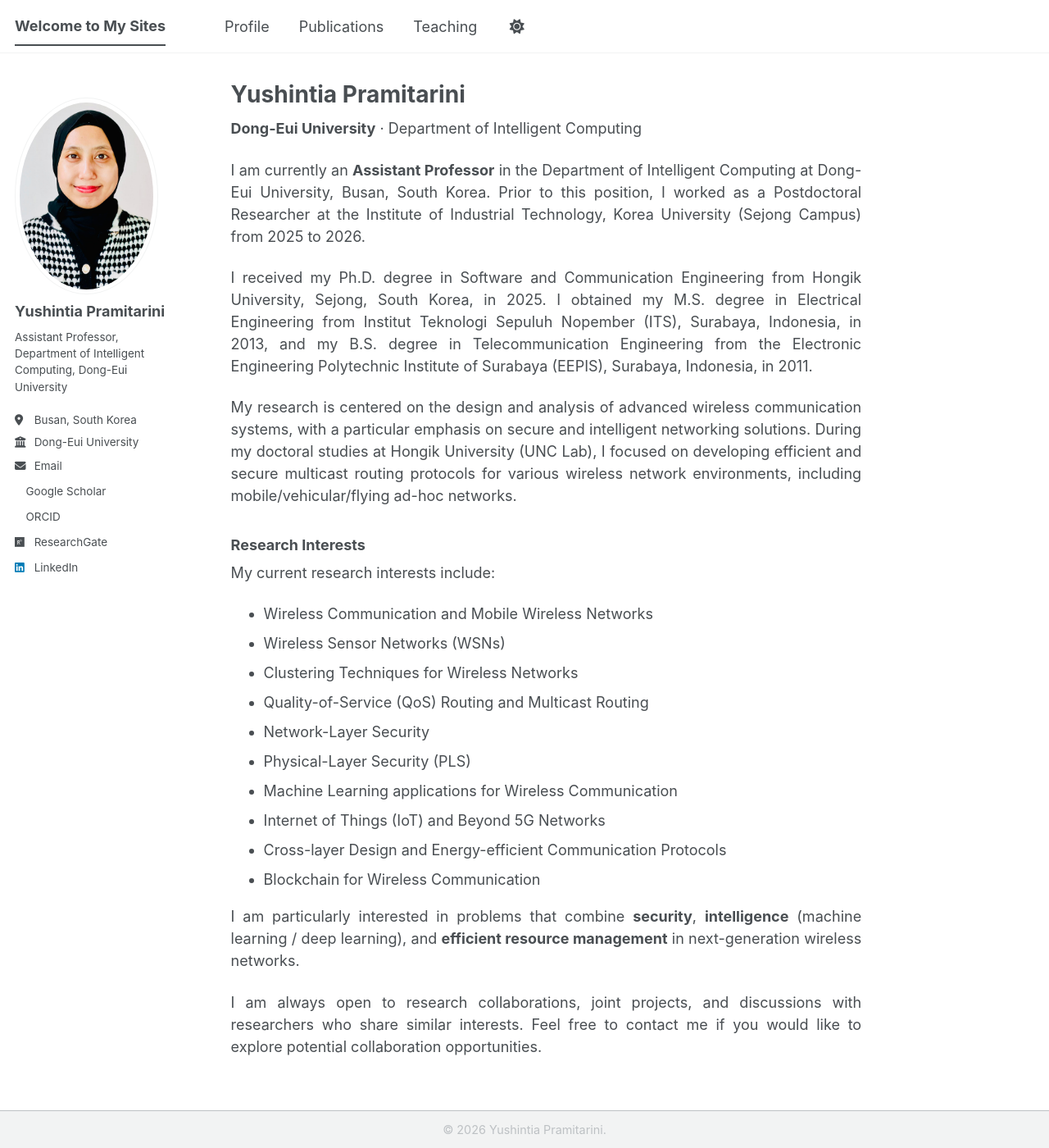
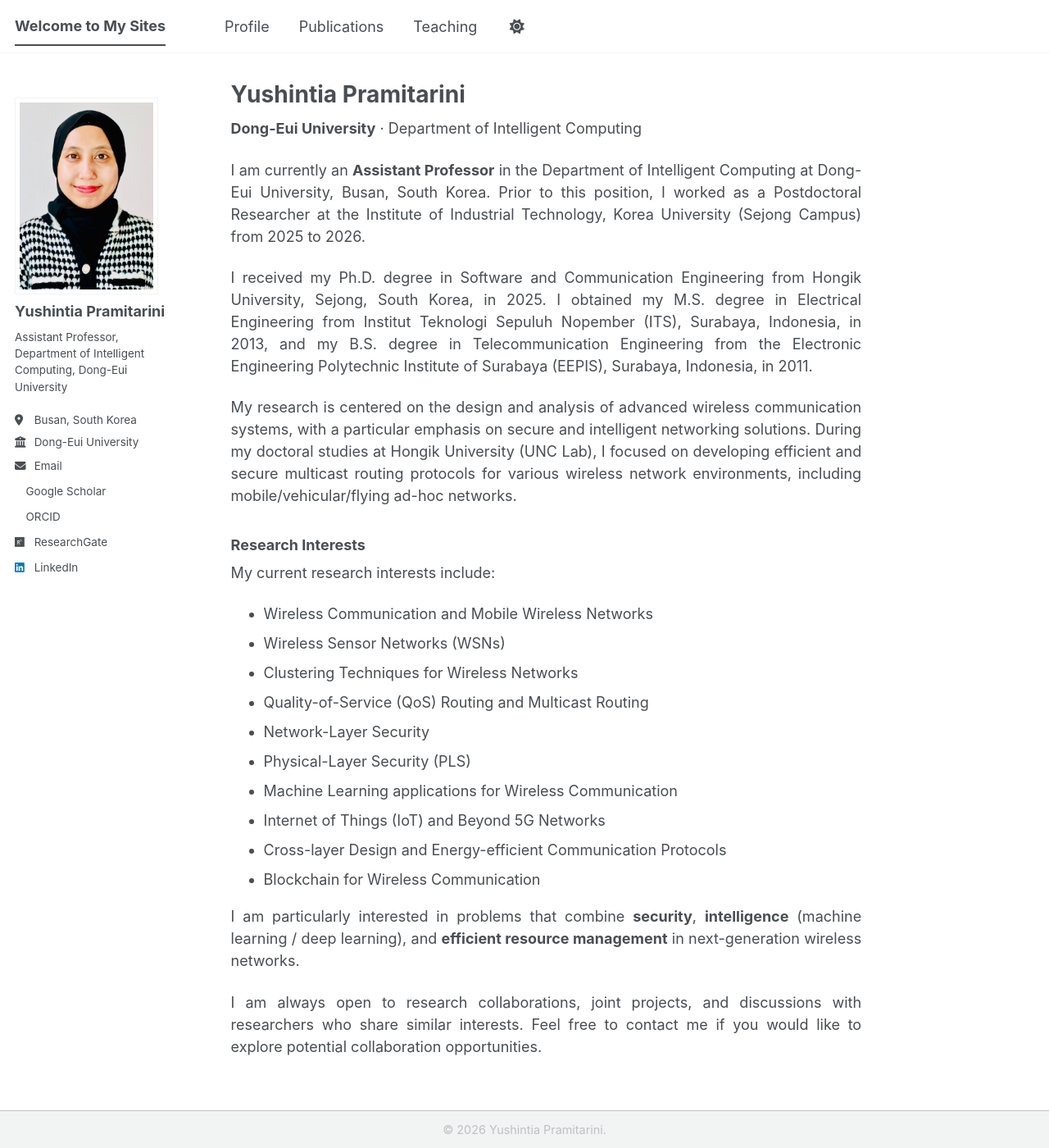
Before and after one commit to yushintia/yushintia.github.io, a Jekyll site: the page built from _pages/about.md, in a window 1280 px wide and 1400 px high. Shown: the whole window at 82% size. Built offline with Jekyll 4.4.1, drawn with Linux system fonts in a browser that asks for light colours; a style sheet for code colours, icons or effects is not loaded.

Commit message:
Enforce rectangular profile image styles
Added styles to ensure profile images remain rectangular.

```diff
--- a/assets/css/main.scss
+++ b/assets/css/main.scss
@@ -37,6 +37,20 @@
     "layout/sidebar",
     "layout/json_cv"
    ;
+/* Force profile image to remain rectangular */
+html body .author__avatar {
+  overflow: visible !important;
+  border-radius: 0 !important;
+  clip-path: none !important;
+}
+
+html body .author__avatar img {
+  width: 100% !important;
+  height: auto !important;
+  border-radius: 0 !important;
+  clip-path: none !important;
+  object-fit: contain !important;
+}
 /* ==========================================================================
    PUBLICATIONS PAGE
    ========================================================================== */
```
